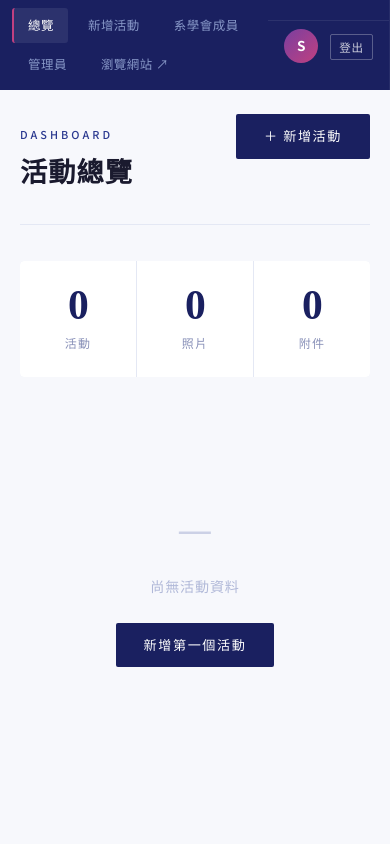
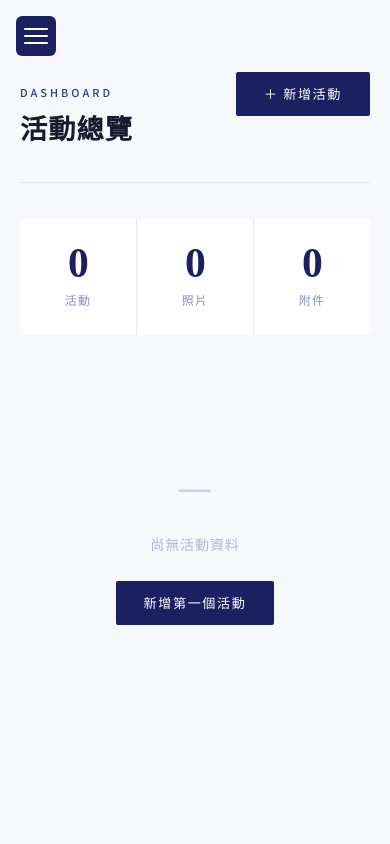
Before and after one commit to yuhsin-kung/activity-album, a Django app: page /manage/ in a window 390 px wide. Run offline with Django 5.2, Linux system fonts and the light colour scheme; the visitor is signed in with stand-in values (Sample User, id 1); data that the repository does not hold is empty.

Commit message:
Add hamburger menu for mobile manage pages

```diff
--- a/albums/static/albums/manage.css
+++ b/albums/static/albums/manage.css
@@ -737,28 +737,66 @@ body {
 
 /* ── Responsive ── */
 
+/* ── Hamburger button (hidden on desktop) ── */
+.hamburger {
+    display: none;
+}
+
+/* ── Sidebar overlay ── */
+.sidebar-overlay {
+    display: none;
+}
+
 @media (max-width: 768px) {
-    .mgmt-layout { flex-direction: column; }
+    .hamburger {
+        display: flex;
+        flex-direction: column;
+        justify-content: center;
+        gap: 5px;
+        position: fixed;
+        top: 16px;
+        left: 16px;
+        z-index: 300;
+        width: 40px;
+        height: 40px;
+        background: #1a2060;
+        border: none;
+        border-radius: 6px;
+        padding: 8px;
+        cursor: pointer;
+    }
+    .hamburger span {
+        display: block;
+        width: 100%;
+        height: 2px;
+        background: #fff;
+        border-radius: 2px;
+    }
+    .sidebar-overlay {
+        display: block;
+        position: fixed;
+        inset: 0;
+        background: rgba(0,0,0,0.45);
+        z-index: 199;
+        opacity: 0;
+        pointer-events: none;
+        transition: opacity 0.25s;
+    }
+    .sidebar-overlay.sidebar-overlay-active {
+        opacity: 1;
+        pointer-events: all;
+    }
     .sidebar {
-        width: 100%;
-        height: auto;
-        position: static;
-        flex-direction: row;
-        flex-wrap: wrap;
-        align-items: center;
+        position: fixed;
+        top: 0;
+        left: -260px;
+        width: 240px;
+        height: 100vh;
+        z-index: 200;
+        transition: left 0.25s ease;
     }
-    .sidebar-brand { display: none; }
-    .sidebar-nav {
-        flex-direction: row;
-        flex-wrap: wrap;
-        padding: 8px 12px;
-        gap: 4px;
-        flex: 1;
-    }
-    .nav-item { padding: 7px 14px; font-size: 0.78rem; }
-    .sidebar-user { padding: 8px 16px; }
-    .sidebar-user-name { display: none; }
-    .mgmt-main { padding: 24px 20px; }
+    .sidebar.sidebar-open { left: 0; }
+    .mgmt-main { padding: 24px 20px; padding-top: 72px; }
     .event-table thead { display: none; }
     .event-table tbody tr {
         display: block;
--- a/albums/templates/albums/manage/_sidebar.html
+++ b/albums/templates/albums/manage/_sidebar.html
@@ -1,5 +1,10 @@
 {% with cur=request.resolver_match.url_name %}
-<aside class="sidebar">
+<button class="hamburger" id="hamburgerBtn" onclick="toggleSidebar()" aria-label="選單">
+    <span></span><span></span><span></span>
+</button>
+<div class="sidebar-overlay" id="sidebarOverlay" onclick="toggleSidebar()"></div>
+
+<aside class="sidebar" id="sidebar">
     <div class="sidebar-brand">
         <div class="sidebar-brand-name">活動相簿</div>
         <div class="sidebar-brand-sub">Management</div>
@@ -25,4 +30,13 @@
         </form>
     </div>
 </aside>
+
+<script>
+function toggleSidebar() {
+    var sidebar = document.getElementById('sidebar');
+    var overlay = document.getElementById('sidebarOverlay');
+    sidebar.classList.toggle('sidebar-open');
+    overlay.classList.toggle('sidebar-overlay-active');
+}
+</script>
 {% endwith %}
```
